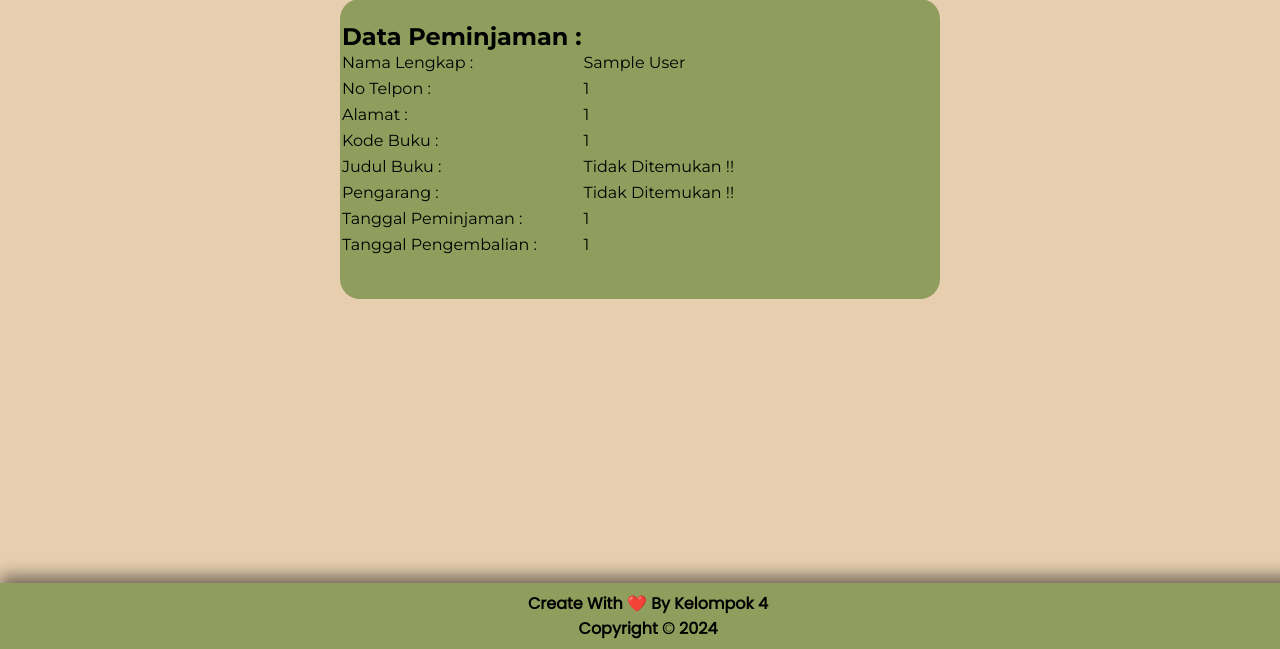
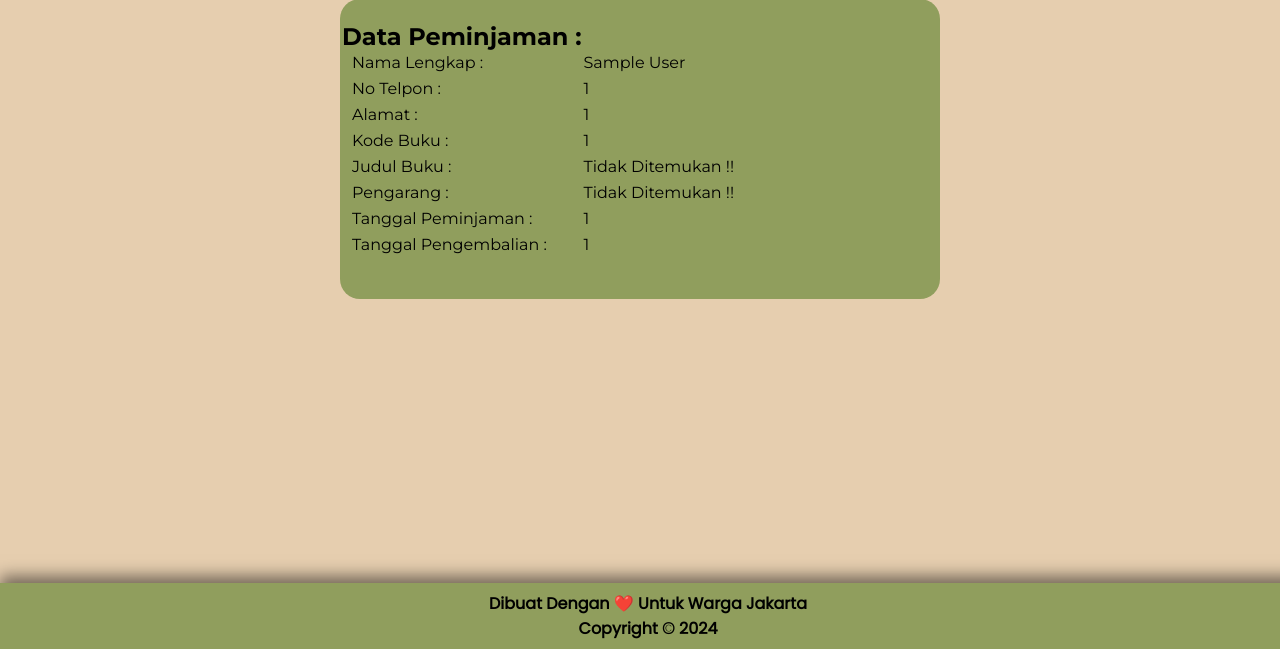
Before and after one commit to SyamsiNurFadilah/Sistem-Informasi-perpustakaan-sederhana, a PHP site: page /datapinjam.php in a window 1280 px wide. Shown: the part 151-800 px from the top of the page. Run offline with PHP 8.4, Linux system fonts and the light colour scheme; the visitor is signed in with stand-in values (Sample User, id 1).

Commit message:
commit lanjutan

```diff
--- a/datapinjam.php
+++ b/datapinjam.php
@@ -31,6 +31,10 @@
             border-bottom: 1px solid;
             transition: 300ms;
             cursor: pointer;
+        }
+
+        label{
+            padding-left: 10px;
         }
 
         footer{
@@ -98,6 +102,7 @@
 
     ?>
 
+
     <header>
         <div class="container">
             <nav class="bar">
@@ -115,6 +120,15 @@
             </nav>
         </div>
     </header>
+
+    <?php
+        if(isset($_POST["logout"])){
+            session_destroy();
+            header("Location: index.php");
+        }
+    ?>
+
+    <main>
         <div class="container">
             <div class="wrapper">
                 <form action="" method="post">
@@ -159,16 +173,10 @@
                 </form>
             </div>
         </div>
-    <footer>
-        Create With ❤️ By Kelompok 4 <br>
+    </main>
+    <footer >
+        Dibuat Dengan ❤️ Untuk Warga Jakarta <br>
         Copyright &copy; 2024
     </footer>
 </body>
 </html>
-
-<?php
-    if(isset($_POST["logout"])){
-        session_destroy();
-        header("Location: index.php");
-    }
-?>
--- a/home.php
+++ b/home.php
@@ -96,7 +96,7 @@
             padding: 8px;
             font-family: Poppins;
             font-weight: bold;
-            box-shadow: 7px 0px 8px 8px rgba(0, 0, 0, 0.5);
+            box-shadow: 7px 0px 15px 7px rgba(0, 0, 0, 0.5);
         }
     </style>
 </head>
@@ -128,8 +128,8 @@
             <img src="img/perpus3.jpg" alt="perpustakaan">
         </div>
     </main>
-    <footer>
-        Create With ❤️ By Kelompok 4 <br>
+    <footer >
+        Dibuat Dengan ❤️ Untuk Warga Jakarta <br>
         Copyright &copy; 2024
     </footer>
 </body>
```
Lines whose indentation alone changed are shown as unchanged.
